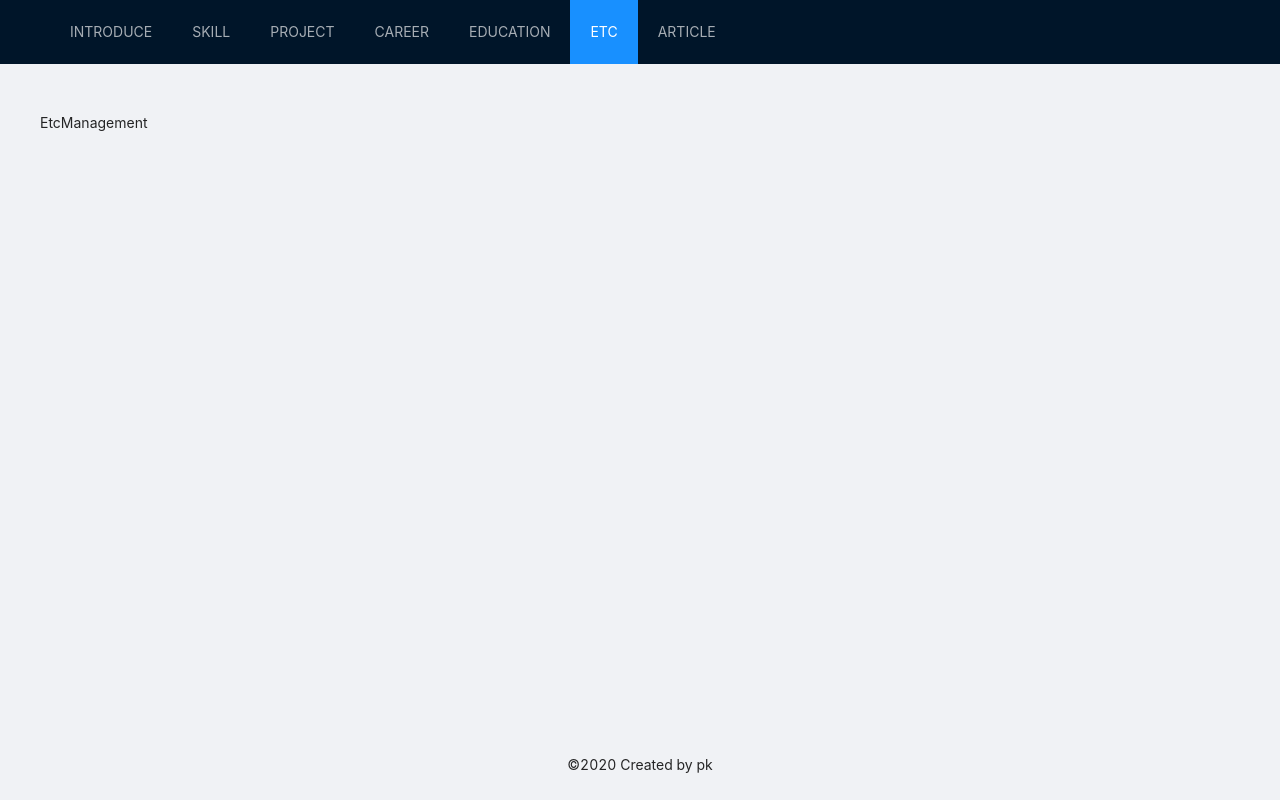
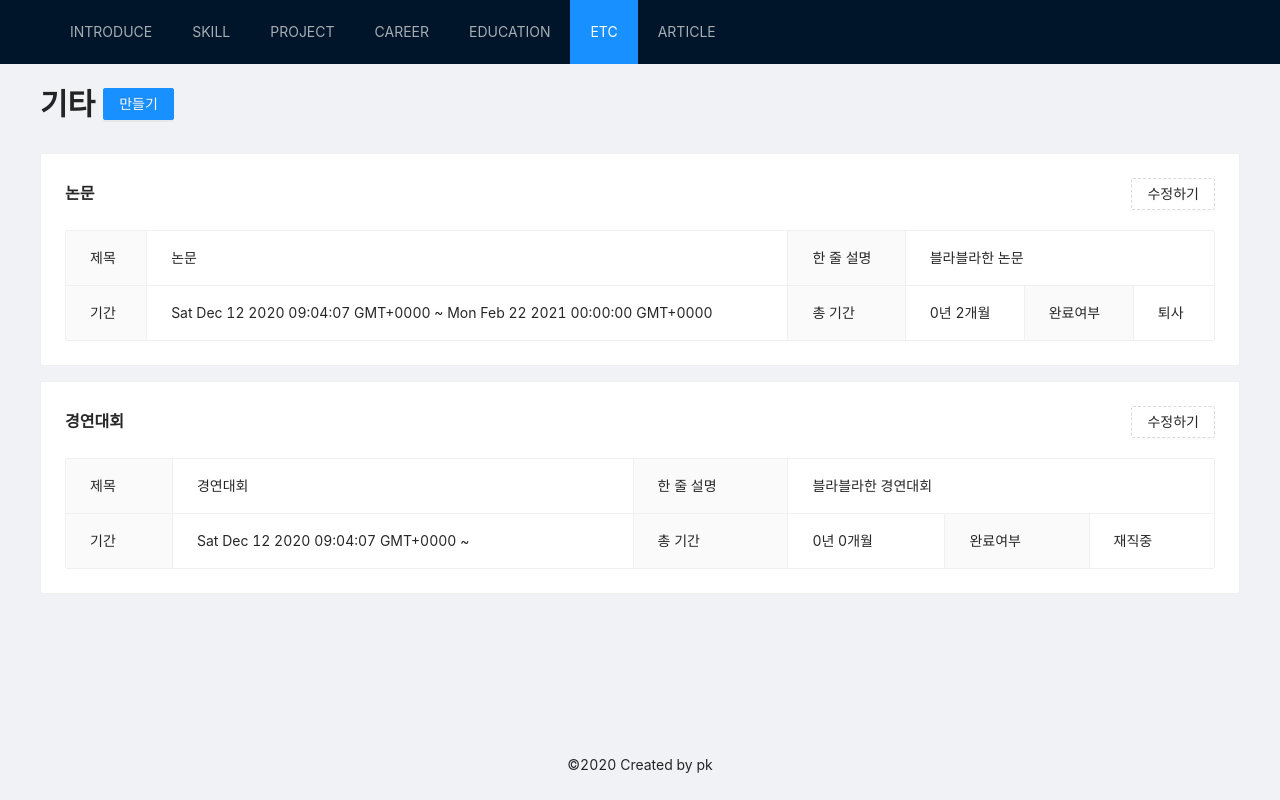
Before and after one commit to parkoon/resume-kit, a Next.js app: page /admin/etc in a window 1280 px wide. Built offline with nearby package versions, Linux system fonts and the light colour scheme.

Commit message:
feat: implement etc page

```diff
--- a/pages/admin/etc.tsx
+++ b/pages/admin/etc.tsx
@@ -1,7 +1,74 @@
+import { Button } from 'antd'
+import { useState } from 'react'
+import moment from 'moment'
+import Modal from 'antd/lib/modal/Modal'
 import AdminLayout from '@Admin/components/AdminLayout'
+import CommonForm from '@Admin/components/Forms/CommonForm'
+import { CommonSection } from '@Shared/types/CommonSection'
+import { calcCareerYearAndMonth } from '@Shared/helpers'
+import CommonDescription from '@Admin/components/Descriptions/CommonDescription'
+
+const etcs: CommonSection[] = [
+  {
+    title: '논문',
+    subtitle: '블라블라한 논문',
+    period: calcCareerYearAndMonth([moment(), moment('2021/02/22')]),
+    startedAt: moment().toString(),
+    completedAt: moment('2021/02/22').toString(),
+    completed: true,
+  },
+  {
+    title: '경연대회',
+    period: calcCareerYearAndMonth([moment('2009/10/10')]),
+    startedAt: moment().toString(),
+    subtitle: '블라블라한 경연대회',
+    completed: false,
+  },
+]
 
 function EtcManagement() {
-  return <AdminLayout>EtcManagement</AdminLayout>
+  const [isModalVisible, setIsModalVisible] = useState(false)
+
+  const showModal = () => {
+    setIsModalVisible(true)
+  }
+
+  const handleOk = () => {
+    setIsModalVisible(false)
+  }
+
+  const handleCancel = () => {
+    setIsModalVisible(false)
+  }
+  return (
+    <AdminLayout
+      pageTitle="기타"
+      pageAction={
+        <Button type="primary" onClick={showModal}>
+          만들기
+        </Button>
+      }
+    >
+      {etcs.map((etc, index) => (
+        <CommonDescription key={index} type="etc" source={etc} />
+      ))}
+      <Modal
+        title="기타 만들기"
+        visible={isModalVisible}
+        onOk={handleOk}
+        onCancel={handleCancel}
+        bodyStyle={{ maxHeight: '70vh', overflow: 'scroll' }}
+        destroyOnClose
+        footer={[
+          <Button form="etc" type="primary" key="submit" htmlType="submit">
+            만들기
+          </Button>,
+        ]}
+      >
+        <CommonForm id="etc" />
+      </Modal>
+    </AdminLayout>
+  )
 }
 
 export default EtcManagement
--- a/src/admin/components/Descriptions/CommonDescription/index.tsx
+++ b/src/admin/components/Descriptions/CommonDescription/index.tsx
@@ -25,8 +25,15 @@ const Label: {
     totalPeriod: '총 재학 일수',
     completed: '졸업여부',
   },
+  etc: {
+    title: '제목',
+    subtitle: '한 줄 설명',
+    period: '기간',
+    totalPeriod: '총 기간',
+    completed: '완료여부',
+  },
 }
-type DescriptionType = 'career' | 'education'
+type DescriptionType = 'career' | 'education' | 'etc'
 type CommonDescriptionProps = {
   source: CommonSection
   type: DescriptionType
```
